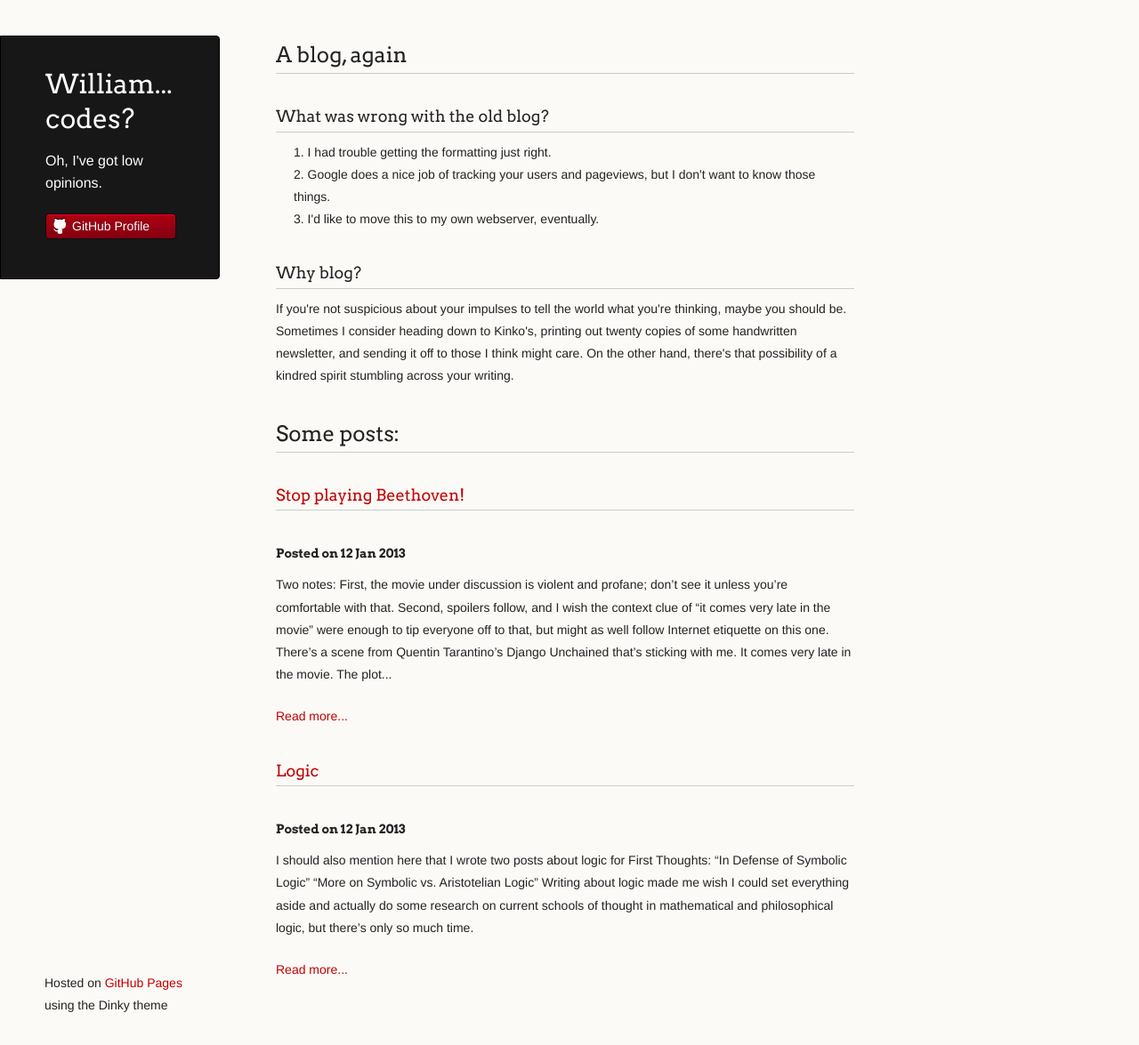
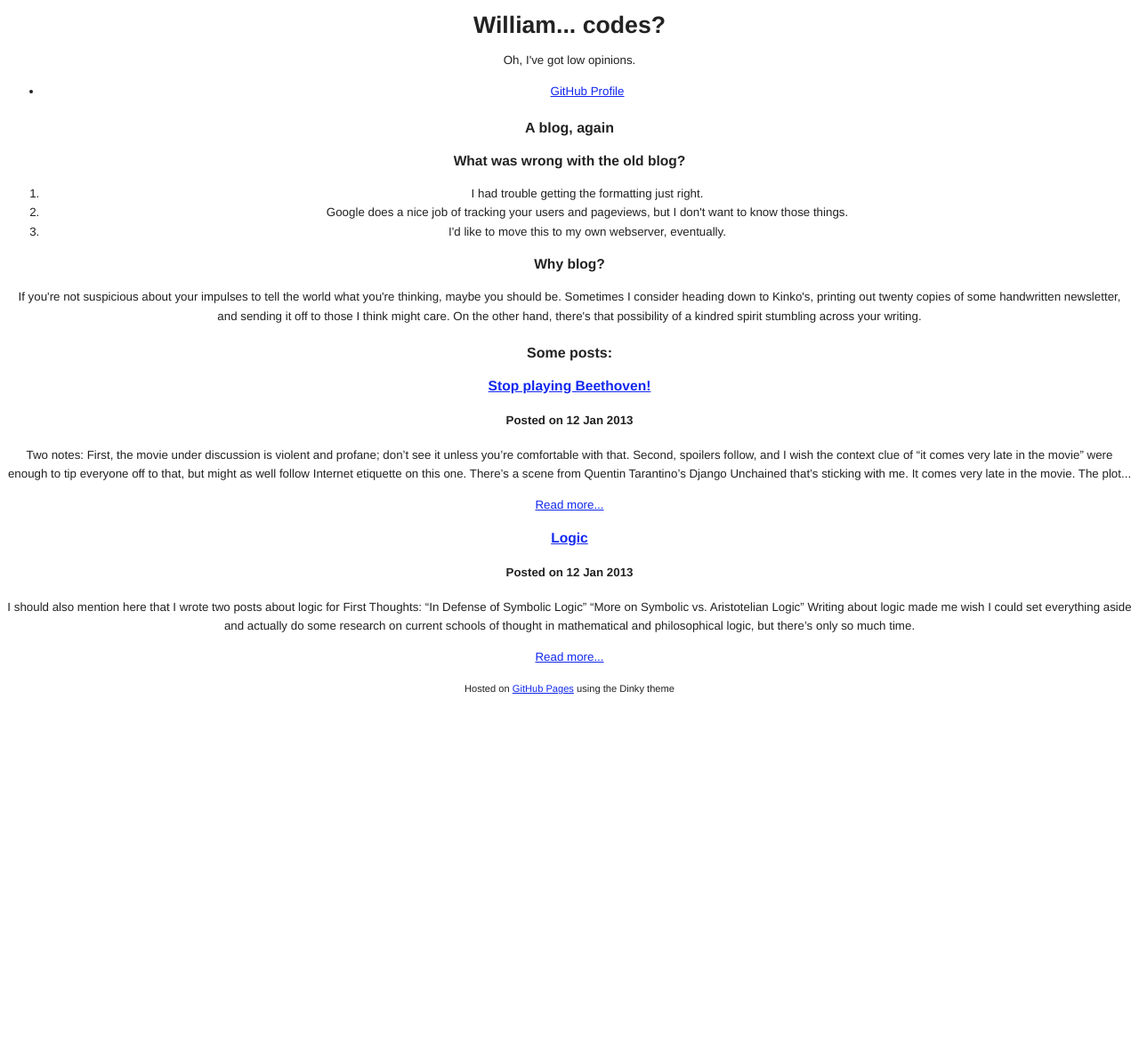
Before and after one commit to williamrandolph/williamrandolph.github.com, a Jekyll site: the page built from index.html, in a window 1280 px wide and 1175 px high. Shown: the whole window at 89% size. Built offline with Jekyll 4.4.1, drawn with Linux system fonts in a browser that asks for light colours; Markdown is read by kramdown in place of the engine named in the settings.

Commit message:
Trying out the idlewords css.

```diff
--- a/stylesheets/styles.css
+++ b/stylesheets/styles.css
@@ -1,413 +1,170 @@
-@import url(https://fonts.googleapis.com/css?family=Arvo:400,700,400italic);
+body {
+    text-align:center;
+    font-family: "helvetica";
+    color:#222;
+	font-size: 10pt;
+	line-height:16pt;
+}
 
-/* MeyerWeb Reset */
+#main
+{
+    text-align:left;
+    width:1000px;
+    margin-left:auto;
+    margin-right:auto; }
+a { color:#1328ed;  }
 
-html, body, div, span, applet, object, iframe,
-h1, h2, h3, h4, h5, h6, p, blockquote, pre,
-a, abbr, acronym, address, big, cite, code,
-del, dfn, em, img, ins, kbd, q, s, samp,
-small, strike, strong, sub, sup, tt, var,
-b, u, i, center,
-dl, dt, dd, ol, ul, li,
-fieldset, form, label, legend,
-table, caption, tbody, tfoot, thead, tr, th, td,
-article, aside, canvas, details, embed,
-figure, figcaption, footer, header, hgroup,
-menu, nav, output, ruby, section, summary,
-time, mark, audio, video {
-  margin: 0;
-  padding: 0;
-  border: 0;
-  font: inherit;
-  vertical-align: baseline;
+ol, ul, li p, blockquote {
+
+	font-family: "helvetica",geneva,arial,sans-serif;
+}
+
+#topics
+{
+    margin-top:57px;
+}
+#greatest { color:#666;font-size:13px;margin-top:42px;line-height:130% }
+#greatest .section { color:#222 }
+#greatest a {  }
+
+
+#footer { margin-top:60px;width:800px;margin-left:auto;margin-right:auto;color:#ca2;border-top:1px dotted #aaa;text-align:center }
+
+li p { margin-top:10px; }
+
+h2 { font-size:medium;font-family:helvetica;margin-top:20px; }
+
+blockquote {
+    color:#446;
+    background:#fffff9;
+    line-height:180%;
+    padding-left:22px;
+    padding-right:22px;
+    padding-top:12px;
+    padding-bottom:12px;
+    font-size:10pt;
+    margin-left:10px;
+    margin-right:40px;
+    margin-top:20px;
+    margin-bottom:20px;
 }
 
 
-/* Base text styles */
+.post_title { font-size:24px;color:#999999;font-family:times;padding-bottom:20px }
 
-body {
-  padding:10px 50px 0 0;
-  font-family:"Helvetica Neue", Helvetica, Arial, sans-serif;
-	font-size: 14px;
-	color: #232323;
-	background-color: #FBFAF7;
-	margin: 0;
-	line-height: 1.8em;
-	-webkit-font-smoothing: antialiased;
 
+.section { font-weight:bold}
+/*body, ol, li {
+	font-size:small;
+	color:#454545;
+	font-family:verdana,geneva,arial,sans-serif;
+	line-height:18px;
+}*/
+
+
+ #entries {
+ 	width:592px;
+ 	float:left;
+ 	margin-right:90px;
+ 	overflow:hidden;
+ 	text-align:justify;
+  }
+
+#entries img { text-align:center;margin-top:10px;margin-bottom:10px }
+
+#right_col
+{
+    float:left;
+    width:250px;
+    font-family:helvetica;
+    font-size:10pt;
+    line-height:120%;
+    margin-top:40px;
 }
 
-h1, h2, h3, h4, h5, h6 {
-  color:#232323;
-  margin:36px 0 10px;
+#archive { margin-top:30px; }
+.archive {
+font-family:monaco;font-size:10px;
+}
+legend { font-weight:bold;color:#444;font-size:10px}
+fieldset { border: 1px solid #fff;margin-left:-6px;padding:5px;margin-bottom:10px}
+#archive a { text-decoration:none; }
+
+.inactive { color:#eee }
+.invisible {
+	font-size:2px;
+	visibility: hidden;
+	line-height:20%;
 }
 
-p, ul, ol, table, dl {
-  margin:0 0 22px;
+.blogroll { color:#666;}
+
+.caption {
+	font-size:x-small;
+	color:#454545;
 }
 
-h1, h2, h3 {
-	font-family: Arvo, Monaco, serif;
-  line-height:1.3;
-	font-weight: normal;
+.date {
+	font-size:small;
+	font-weight:bold;
+	color:#121212;
+	font-family:verdana;
 }
 
-h1,h2, h3 {
-	display: block;
-	border-bottom: 1px solid #ccc;
-	padding-bottom: 5px;
+a.date {
+	color:#121212;
 }
 
-h1 {
-	font-size: 30px;
-}
-
-h2 {
-	font-size: 24px;
-}
-
-h3 {
-	font-size: 18px;
-}
-
-h4, h5, h6 {
-	font-family: Arvo, Monaco, serif;
-	font-weight: 700;
-}
-
-a {
-  color:#C30000;
-  font-weight:200;
-  text-decoration:none;
-}
-
-a:hover {
-	text-decoration: underline;
-}
-
-a small {
-	font-size: 12px;
-}
-
-em {
-	font-style: italic;
-}
-
-strong {
-  font-weight:700;
-}
-
-ul li {
-  list-style: inside;
-  padding-left: 25px;
-}
-
-ol li {
-  list-style: decimal inside;
-  padding-left: 20px;
-}
-
-blockquote {
-  margin: 0;
-  padding: 0 0 0 20px;
-  font-style: italic;
-}
-
-dl, dt, dd, dl p {
-	font-color: #444;
-}
-
-dl dt {
-  font-weight: bold;
-}
-
-dl dd {
-  padding-left: 20px;
-  font-style: italic;
-}
-
-dl p {
-  padding-left: 20px;
-  font-style: italic;
-}
-
-hr {
-  border:0;
-  background:#ccc;
-  height:1px;
-  margin:0 0 24px;
-}
-
-/* Images */
-
-img {
-  position: relative;
-  margin: 0 auto;
-  max-width: 650px;
-  padding: 5px;
-  margin: 10px 0 32px 0;
-  border: 1px solid #ccc;
-}
-
-
-/* Code blocks */
-
-code, pre {
-	font-family: Monaco, "Bitstream Vera Sans Mono", "Lucida Console", Terminal, monospace;
-  color:#000;
-  font-size:14px;
-}
-
-pre {
-	padding: 4px 12px;
-  background: #FDFEFB;
-  border-radius:4px;
-  border:1px solid #D7D8C8;
-  overflow: auto;
-  overflow-y: hidden;
-	margin-bottom: 32px;
-}
-
-
-/* Tables */
-
-table {
-  width:100%;
-}
-
-table {
-  border: 1px solid #ccc;
-  margin-bottom: 32px;
-  text-align: left;
- }
-
-th {
-  font-family: 'Arvo', Helvetica, Arial, sans-serif;
-	font-size: 18px;
-	font-weight: normal;
-  padding: 10px;
-  background: #232323;
-  color: #FDFEFB;
- }
-
-td {
-  padding: 10px;
-	background: #ccc;
+.justify {
+	text-align:justify;
  }
 
 
-/* Wrapper */
-.wrapper {
-  width:960px;
-}
+ a.email {
+ 	font-size:x-small;
+ 	font-style:italic;
+ 	text-decoration:none;
+ }
+
+ a.permalink {
+	font-size:x-small;
+	color:#767676;
+ }
 
 
-/* Header */
+ .entrybox {
 
-header {
-	background-color: #171717;
-	color: #FDFDFB;
-  width:170px;
-  float:left;
-  position:fixed;
-	border: 1px solid #000;
-	-webkit-border-top-right-radius: 4px;
-	-webkit-border-bottom-right-radius: 4px;
-	-moz-border-radius-topright: 4px;
-	-moz-border-radius-bottomright: 4px;
-	border-top-right-radius: 4px;
-	border-bottom-right-radius: 4px;
-	padding: 34px 25px 22px 50px;
-	margin: 30px 25px 0 0;
-	-webkit-font-smoothing: antialiased;
-}
+ 	padding:10px;
+ }
 
-p.header {
-	font-size: 16px;
-}
+ #reading {
+ 	width:220px;
 
-h1.header {
-	font-family: Arvo, sans-serif;
-	font-size: 30px;
-	font-weight: 300;
-	line-height: 1.3em;
-	border-bottom: none;
-	margin-top: 0;
-}
+ }
 
 
-h1.header, a.header, a.name, header a{
-	color: #fff;
-}
+ #blogroll {
+ 	width:280px;
+ }
 
-a.header {
-	text-decoration: underline;
-}
+ .title, .subtitle {
+ 	font-size:21px;
+ 	font-family:"copperplate";
+ 	color:#343434;
+ 	line-height:80%;
+ }
 
-a.name {
-	white-space: nowrap;
-}
+ .subtitle {
+ 	font-size:small;
+ 	font-style:italic;
+ 	font-family:times;
+ 	font-weight:normal;
+ 	color:#6a6a6a;
+ 	line-height:130%;
+ }
 
-header ul {
-  list-style:none;
-  padding:0;
-}
-
-header li {
-	list-style-type: none;
-  width:132px;
-  height:15px;
-	margin-bottom: 12px;
-	line-height: 1em;
-	padding: 6px 6px 6px 7px;
-
-	background: #AF0011;
-	background: -moz-linear-gradient(top, #AF0011 0%, #820011 100%);
-  background: -webkit-gradient(linear, left top, left bottom, color-stop(0%,#f8f8f8), color-stop(100%,#dddddd));
-  background: -webkit-linear-gradient(top, #AF0011 0%,#820011 100%);
-  background: -o-linear-gradient(top, #AF0011 0%,#820011 100%);
-  background: -ms-linear-gradient(top, #AF0011 0%,#820011 100%);
-  background: linear-gradient(top, #AF0011 0%,#820011 100%);
-
-	border-radius:4px;
-  border:1px solid #0D0D0D;
-
-	-webkit-box-shadow: inset 0px 1px 1px 0 rgba(233,2,38, 1);
-	box-shadow: inset 0px 1px 1px 0 rgba(233,2,38, 1);
-
-}
-
-header li:hover {
-	background: #C3001D;
-	background: -moz-linear-gradient(top, #C3001D 0%, #950119 100%);
-  background: -webkit-gradient(linear, left top, left bottom, color-stop(0%,#f8f8f8), color-stop(100%,#dddddd));
-  background: -webkit-linear-gradient(top, #C3001D 0%,#950119 100%);
-  background: -o-linear-gradient(top, #C3001D 0%,#950119 100%);
-  background: -ms-linear-gradient(top, #C3001D 0%,#950119 100%);
-  background: linear-gradient(top, #C3001D 0%,#950119 100%);
-}
-
-a.buttons {
-	-webkit-font-smoothing: antialiased;
-	background: url(../images/arrow-down.png) no-repeat;
-	font-weight: normal;
-	text-shadow: rgba(0, 0, 0, 0.4) 0 -1px 0;
-	padding: 2px 2px 2px 22px;
-	height: 30px;
-}
-
-a.github {
-	background: url(../images/octocat-small.png) no-repeat 1px;
-}
-
-a.buttons:hover {
-	color: #fff;
-	text-decoration: none;
-}
-
-
-/* Section - for main page content */
-
-section {
-  width:650px;
-  float:right;
-  padding-bottom:50px;
-}
-
-
-/* Footer */
-
-footer {
-  width:170px;
-  float:left;
-  position:fixed;
-  bottom:10px;
-	padding-left: 50px;
-}
-
-@media print, screen and (max-width: 960px) {
-
-  div.wrapper {
-    width:auto;
-    margin:0;
-  }
-
-  header, section, footer {
-    float:none;
-    position:static;
-    width:auto;
-  }
-
-	footer {
-		border-top: 1px solid #ccc;
-		margin:0 84px 0 50px;
-		padding:0;
-	}
-
-  header {
-    padding-right:320px;
-  }
-
-  section {
-    padding:20px 84px 20px 50px;
-    margin:0 0 20px;
-  }
-
-  header a small {
-    display:inline;
-  }
-
-  header ul {
-    position:absolute;
-    right:130px;
-    top:84px;
-  }
-}
-
-@media print, screen and (max-width: 720px) {
-  body {
-    word-wrap:break-word;
-  }
-
-  header {
-    padding:10px 20px 0;
-		margin-right: 0;
-  }
-
-	section {
-    padding:10px 0 10px 20px;
-    margin:0 0 30px;
-  }
-
-	footer {
-		margin: 0 0 0 30px;
-	}
-
-  header ul, header p.view {
-    position:static;
-  }
-}
-
-@media print, screen and (max-width: 480px) {
-
-  header ul li.download {
-    display:none;
-  }
-
-	footer {
-		margin: 0 0 0 20px;
-	}
-
-	footer a{
-		display:block;
-	}
-
-}
-
-@media print {
-  body {
-    padding:0.4in;
-    font-size:12pt;
-    color:#444;
-  }
-}
+ .footnote {
+ 	font-size:small;
+ 	color:#878253;
+ 	font-style:italic;
+ }
```
